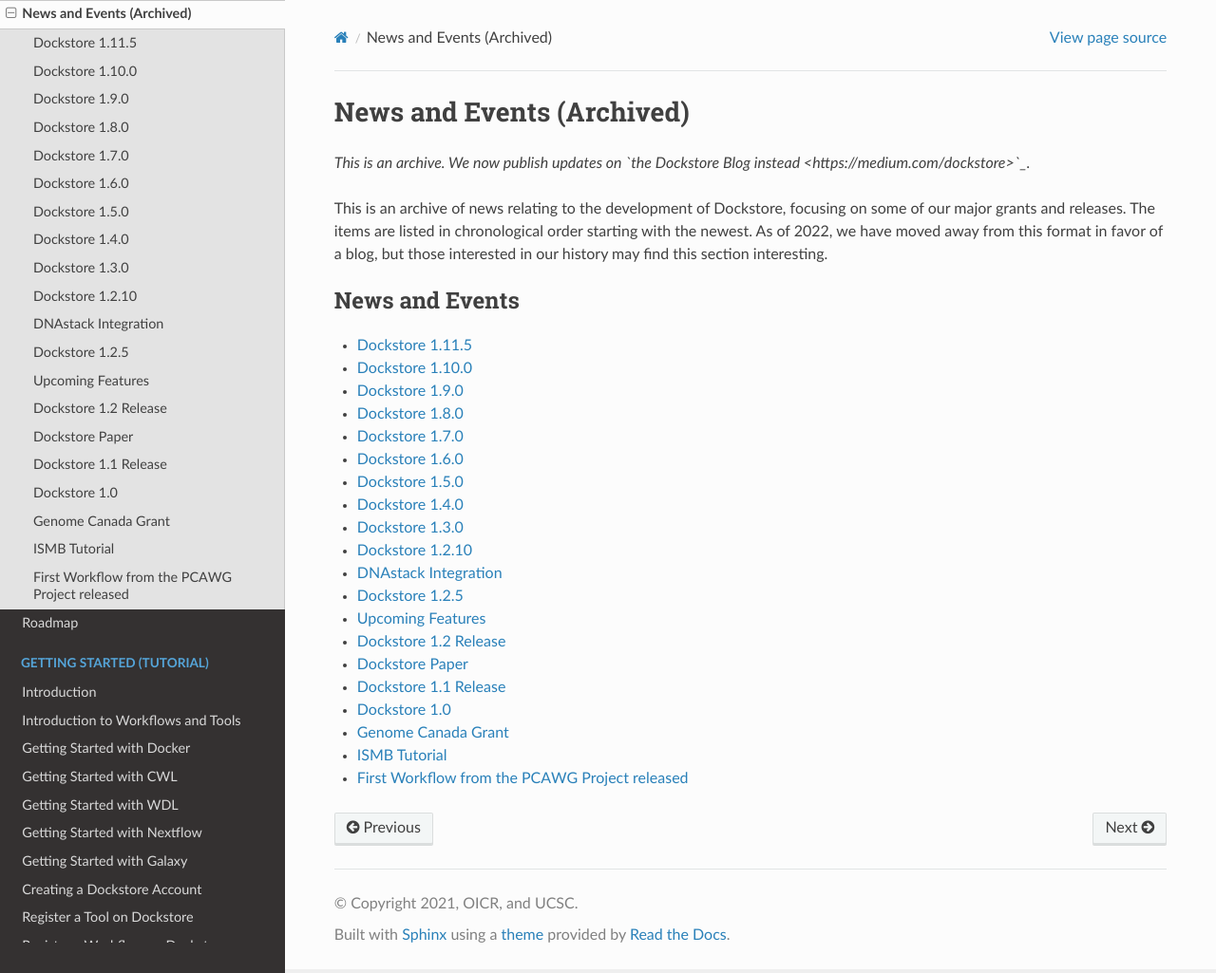
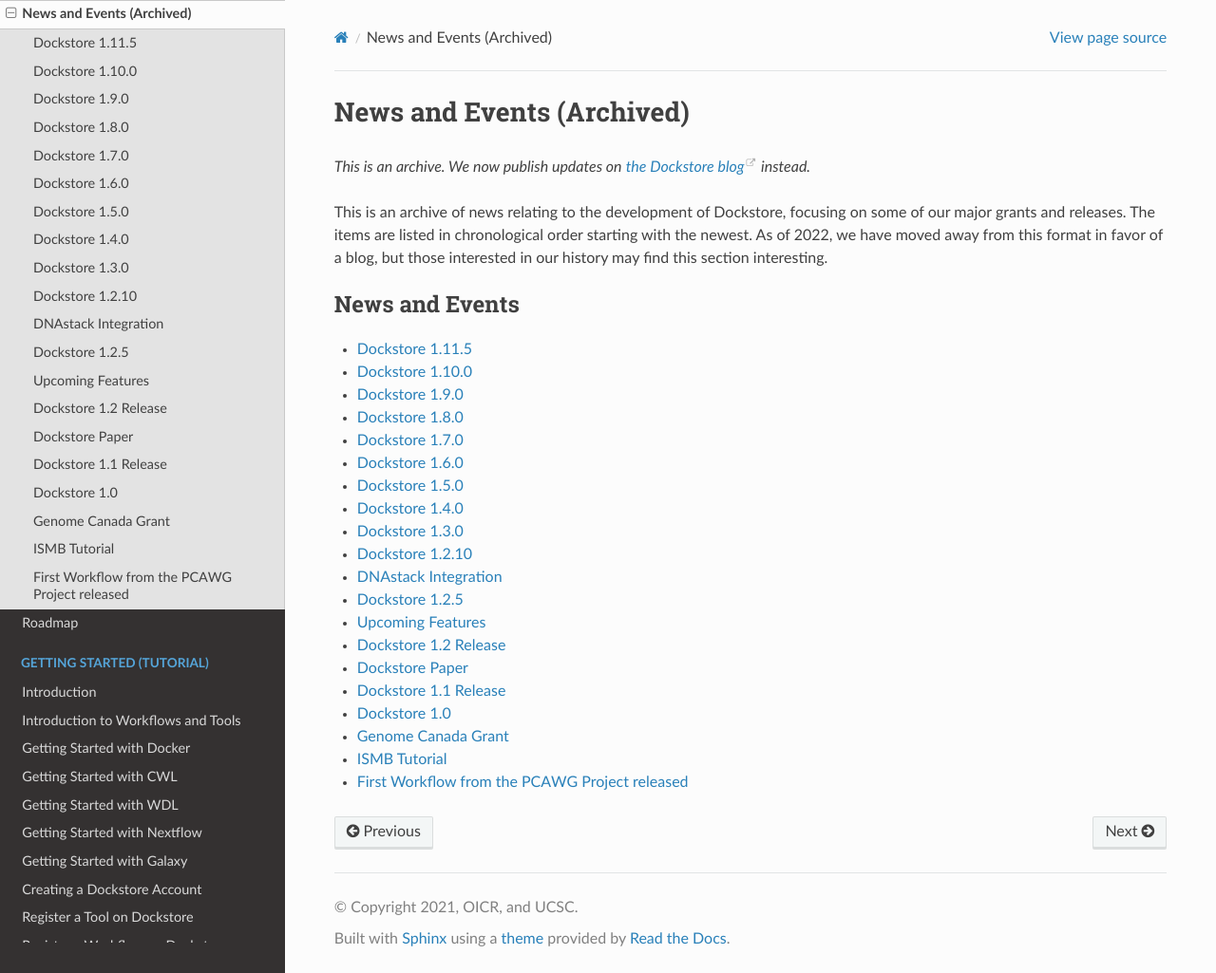
Before and after one commit to dockstore/dockstore-documentation, a Sphinx documentation site: the page built from docs/news.rst, in a window 1280 px wide and 1025 px high. Shown: the whole window at 95% size. Built offline with Sphinx 7.4.7 and the Read the Docs theme 2.0.0, drawn with Linux system fonts in a browser that asks for light colours; some of the changed lines change nothing that is shown.

Commit message:
Fix URL in italics
https://stackoverflow.com/questions/10669099/italicize-text-containing-a-link

```diff
--- a/docs/news.rst
+++ b/docs/news.rst
@@ -1,7 +1,12 @@
 News and Events (Archived)
 ==========================
 
-*This is an archive. We now publish updates on `the Dockstore Blog instead <https://medium.com/dockstore>`_.*
+*This is an archive. We now publish updates on* |blogurl|_ *instead.*
+
+.. _blogurl: https://medium.com/dockstore
+
+.. |blogurl| replace:: *the Dockstore blog*
+
 
 This is an archive of news relating to the development of Dockstore, focusing on some of our major grants and releases. The items are listed in chronological order starting with the newest. As of 2022, we have moved away from this format in favor of a blog, but those interested in our history may find this section interesting.
 
```
